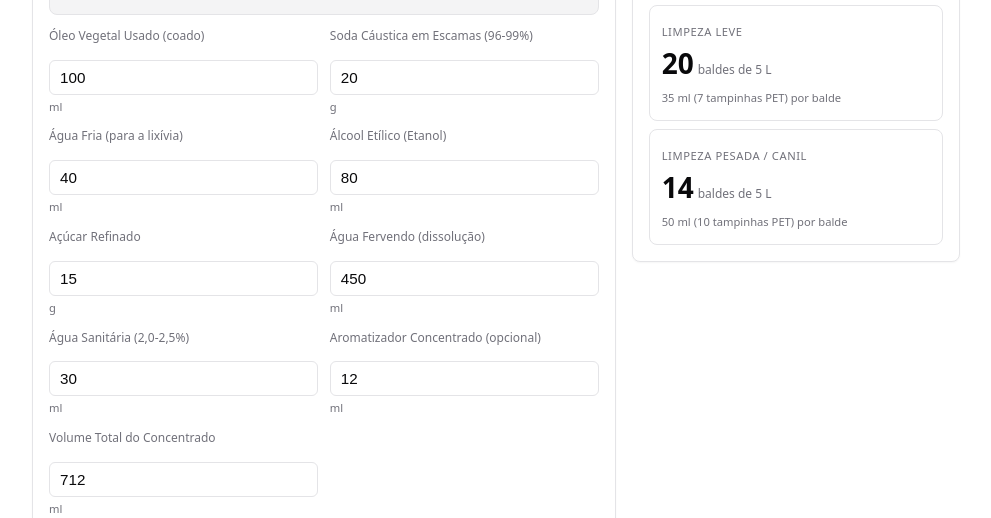
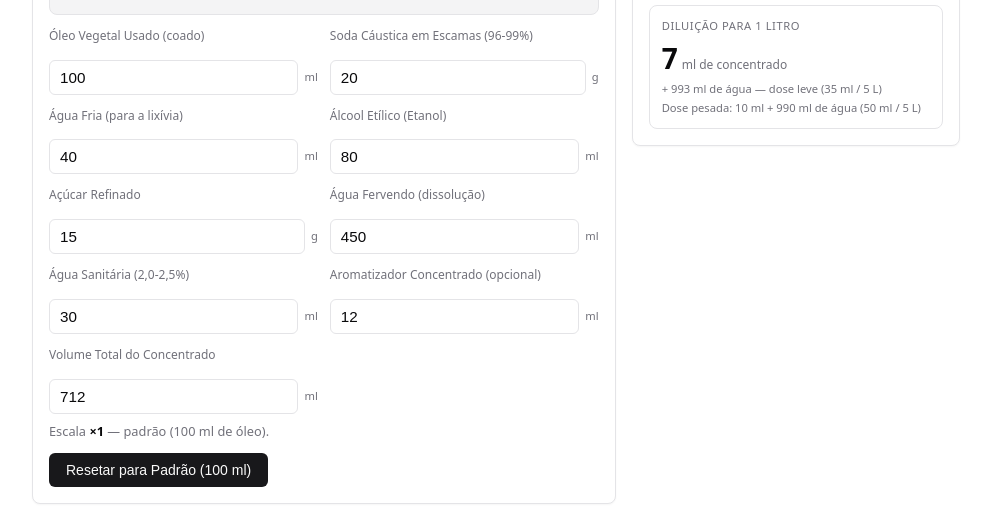
Before and after one commit to integrefacil/liquid-soap, a plain HTML site: page index.html in a window 1280 px wide. Shown: the part 282-800 px from the top of the page, without its empty margins (144-1135 px from the left). Drawn offline with Linux system fonts and the light colour scheme.

Commit message:
feat(summary): substituir rendimento por diluição por litro
- Remove cards de baldes e mostra diluição para 1 L
- Move unidades de medida para o lado dos campos
- Ajusta indicador de escala para valor inteiro

```diff
--- a/index.html
+++ b/index.html
@@ -91,6 +91,9 @@
   .target-input input { width: 7rem; font-size: 1.25rem; font-weight: 600; background: hsl(var(--background)); }
   .target-input span { font-size: .8rem; color: hsl(var(--muted-foreground)); }
   .field .unit { font-size: .7rem; color: hsl(var(--muted-foreground)); }
+  .input-with-unit { display: flex; align-items: center; gap: .375rem; }
+  .input-with-unit input { flex: 1 1 auto; min-width: 0; }
+  .input-with-unit .unit { flex: 0 0 auto; }
   input[type=number] {
     width: 100%;
     padding: .5rem .625rem;
@@ -128,8 +131,7 @@
   .total-value { display: flex; align-items: baseline; gap: .375rem; font-size: 2.5rem; font-weight: 700; line-height: 1.05; font-variant-numeric: tabular-nums; }
   .total-value span { font-size: 1rem; font-weight: 500; opacity: .75; }
   .total-sub { font-size: .8rem; opacity: .75; }
-  .dose-grid { display: grid; gap: .5rem; margin-top: .5rem; }
-  .dose-item { padding: .75rem; border: 1px solid hsl(var(--border)); border-radius: var(--radius); background: hsl(var(--card)); }
+  .dose-item { display: flex; flex-direction: column; gap: .125rem; padding: .75rem; border: 1px solid hsl(var(--border)); border-radius: var(--radius); background: hsl(var(--card)); }
   .dose-label { font-size: .7rem; text-transform: uppercase; letter-spacing: .05em; color: hsl(var(--muted-foreground)); }
   .dose-value { display: flex; align-items: baseline; gap: .25rem; font-size: 1.75rem; font-weight: 700; font-variant-numeric: tabular-nums; }
   .dose-value span { font-size: .75rem; font-weight: 500; color: hsl(var(--muted-foreground)); }
@@ -139,7 +141,6 @@
     .summary-card { position: static; order: -1; }
   }
   @media (max-width: 640px) {
-    .dose-grid { grid-template-columns: repeat(2, 1fr); }
     .dose-value { font-size: 1.35rem; }
     .dose-sub { font-size: .65rem; }
     .total-hero { padding: .75rem; }
@@ -192,48 +193,66 @@
     <div class="grid grid-3" id="fields">
       <div class="field">
         <label for="f_oleo">Óleo Vegetal Usado (coado)</label>
+        <div class="input-with-unit">
           <input type="number" id="f_oleo" step="1" min="0" inputmode="numeric" value="100">
           <span class="unit">ml</span>
         </div>
+      </div>
       <div class="field">
         <label for="f_soda">Soda Cáustica em Escamas (96-99%)</label>
+        <div class="input-with-unit">
           <input type="number" id="f_soda" step="1" min="0" inputmode="numeric" value="20">
           <span class="unit">g</span>
         </div>
+      </div>
       <div class="field">
         <label for="f_agua_fria">Água Fria (para a lixívia)</label>
+        <div class="input-with-unit">
           <input type="number" id="f_agua_fria" step="1" min="0" inputmode="numeric" value="40">
           <span class="unit">ml</span>
         </div>
+      </div>
       <div class="field">
         <label for="f_alcool">Álcool Etílico (Etanol)</label>
+        <div class="input-with-unit">
           <input type="number" id="f_alcool" step="1" min="0" inputmode="numeric" value="80">
           <span class="unit">ml</span>
         </div>
+      </div>
       <div class="field">
         <label for="f_acucar">Açúcar Refinado</label>
+        <div class="input-with-unit">
           <input type="number" id="f_acucar" step="1" min="0" inputmode="numeric" value="15">
           <span class="unit">g</span>
         </div>
+      </div>
       <div class="field">
         <label for="f_agua_quente">Água Fervendo (dissolução)</label>
+        <div class="input-with-unit">
           <input type="number" id="f_agua_quente" step="1" min="0" inputmode="numeric" value="450">
           <span class="unit">ml</span>
         </div>
+      </div>
       <div class="field">
         <label for="f_agua_sanitaria">Água Sanitária (2,0-2,5%)</label>
+        <div class="input-with-unit">
           <input type="number" id="f_agua_sanitaria" step="1" min="0" inputmode="numeric" value="30">
           <span class="unit">ml</span>
         </div>
+      </div>
       <div class="field">
         <label for="f_aromatizador">Aromatizador Concentrado (opcional)</label>
+        <div class="input-with-unit">
           <input type="number" id="f_aromatizador" step="1" min="0" inputmode="numeric" value="12">
           <span class="unit">ml</span>
         </div>
+      </div>
       <div class="field">
         <label for="f_volume_concentrado">Volume Total do Concentrado</label>
+        <div class="input-with-unit">
           <input type="number" id="f_volume_concentrado" step="1" min="0" inputmode="numeric" value="712">
           <span class="unit">ml</span>
+        </div>
       </div>
     </div>
     <p class="factor" id="factor"></p>
@@ -379,7 +398,7 @@
 function resetFactor() {
   const el = document.getElementById("factor");
   if (!el) return;
-  el.innerHTML = `Escala <strong>×1.000</strong> — padrão (100 ml de óleo).`;
+  el.innerHTML = `Escala <strong>×1</strong> — padrão (100 ml de óleo).`;
 }
 
 function reset() {
@@ -403,25 +422,21 @@
 function updateSummary() {
   const vc = values.volume_concentrado;
   const litros = vc / 1000;
-  const leve = vc / 35;
-  const pesada = vc / 50;
+  const diluicaoLeve = 35 / 5;
+  const diluicaoPesada = 50 / 5;
+  const aguaLeve = 1000 - diluicaoLeve;
+  const aguaPesada = 1000 - diluicaoPesada;
   const html = `
     <div class="total-hero">
       <span class="total-label">Concentrado total</span>
       <div class="total-value">${fmt(vc)}<span>ml</span></div>
       <span class="total-sub">${fmtLitros(litros)} litros de xarope</span>
     </div>
-    <div class="dose-grid">
-      <div class="dose-item">
-        <span class="dose-label">Limpeza leve</span>
-        <div class="dose-value">${Math.floor(leve)}<span>baldes de 5 L</span></div>
-        <span class="dose-sub">35 ml (7 tampinhas PET) por balde</span>
-      </div>
-      <div class="dose-item">
-        <span class="dose-label">Limpeza pesada / canil</span>
-        <div class="dose-value">${Math.floor(pesada)}<span>baldes de 5 L</span></div>
-        <span class="dose-sub">50 ml (10 tampinhas PET) por balde</span>
-      </div>
+    <div class="dose-item" style="margin-top:.5rem;">
+      <span class="dose-label">Diluição para 1 litro</span>
+      <div class="dose-value">${diluicaoLeve}<span>ml de concentrado</span></div>
+      <span class="dose-sub">+ ${aguaLeve} ml de água — dose leve (35 ml / 5 L)</span>
+      <span class="dose-sub">Dose pesada: ${diluicaoPesada} ml + ${aguaPesada} ml de água (50 ml / 5 L)</span>
     </div>
   `;
   document.getElementById("summary").innerHTML = html;
```
Also changed, not shown: 1 other file. Lines whose indentation alone changed are shown as unchanged.
